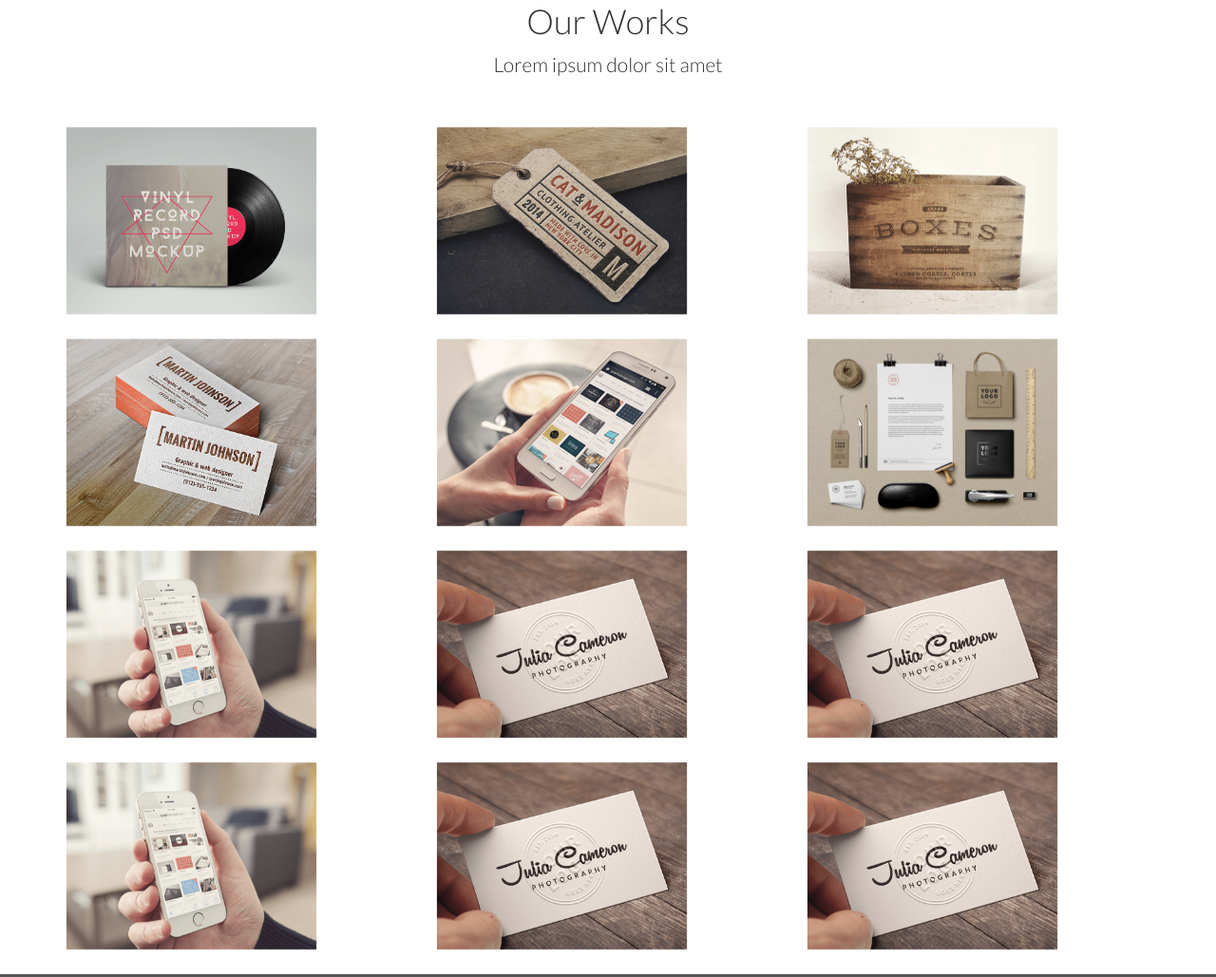
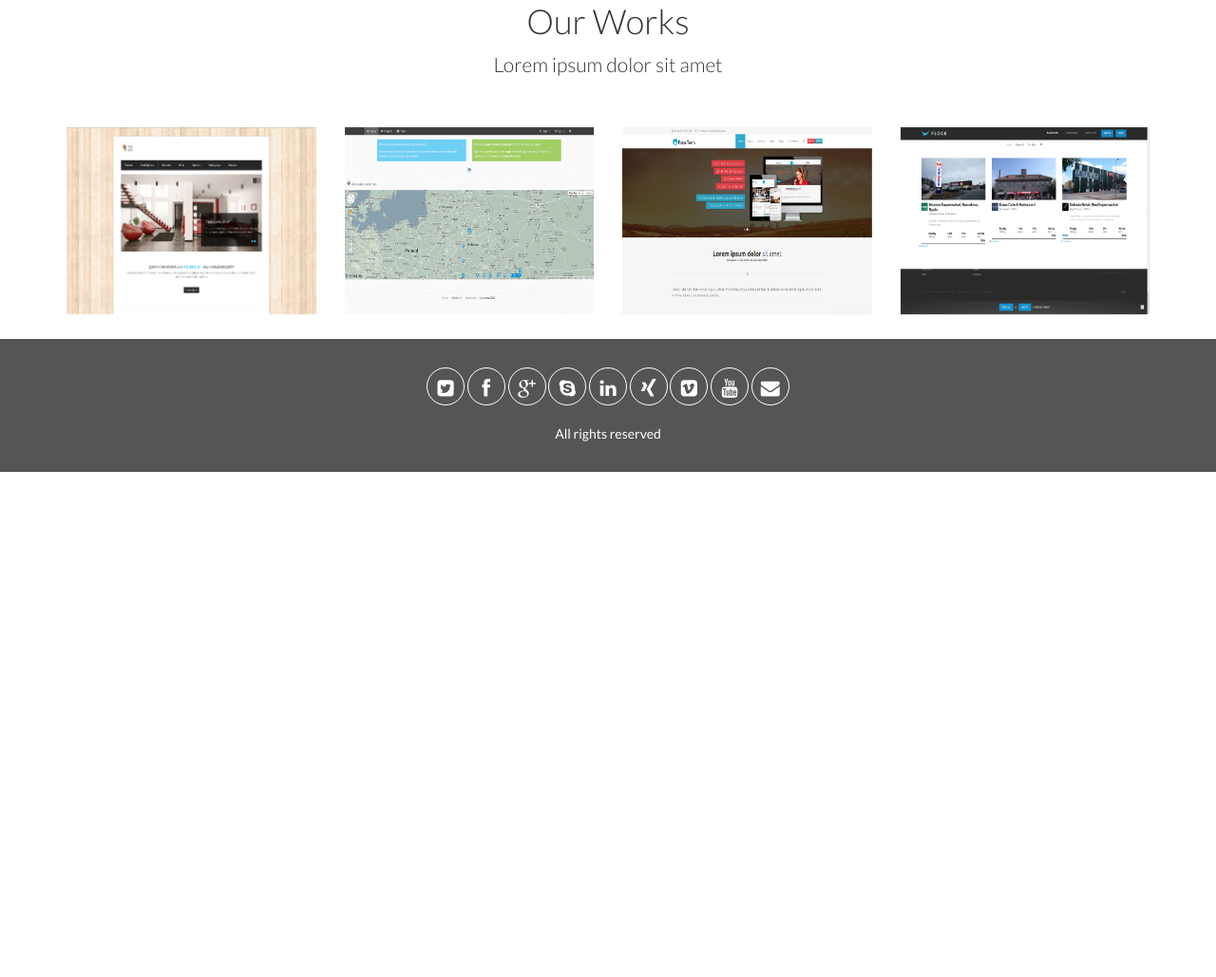
Before and after one commit to pipiy/business_event, a plain HTML site: page works.html in a window 1280 px wide. Shown: the part 67-1096 px from the top of the page at 95% size. After the commit the page ends 800 px from the top, so only its background shows below. Drawn offline with Linux system fonts and the light colour scheme; some packages are replaced by stand-ins of ours; a script that the page names is missing.

Commit message:
added our works to that page

```diff
--- a/works.html
+++ b/works.html
@@ -68,70 +68,24 @@
         </div>
         <div class="section-content">
           <div class="row">
-            <div class="col-sm-4 wow fadeInDown" data-wow-delay="1s" >
+            <div class="col-sm-3 wow fadeInDown" data-wow-delay="1s" >
               <article class="project">
-                <a href="single-work.html" class="project-thumbnail"><img src="images/shot-1.png"></a>
+                <a href="poliring.html" class="project-thumbnail"><img src="images/poliring-1.png"></a>
               </article>
             </div>
-            <div class="col-sm-4 wow fadeInDown" data-wow-delay="1.2s">
+            <div class="col-sm-3 wow fadeInDown" data-wow-delay="1.2s">
               <article class="project">
-                <a href="single-work.html" class="project-thumbnail"><img src="images/shot-4.png"></a>
+                <a href="greenarea.html" class="project-thumbnail"><img src="images/greenarea-1.png"></a>
               </article>
             </div>
-            <div class="col-sm-4 wow fadeInDown" data-wow-delay="1.4s">
+            <div class="col-sm-3 wow fadeInDown" data-wow-delay="1.4s">
               <article class="project">
-                <a href="single-work.html" class="project-thumbnail"><img src="images/shot-6.png"></a>
+                <a href="force-team.html" class="project-thumbnail"><img src="images/force-team-1.png"></a>
               </article>
             </div>
-          </div>
-          <div class="row">
-            <div class="col-sm-4 wow fadeInDown" data-wow-delay="1.6s">
+            <div class="col-sm-3 wow fadeInDown" data-wow-delay="1.4s">
               <article class="project">
-                <a href="single-work.html" class="project-thumbnail"><img src="images/shot-5.png"></a>
-              </article>
-            </div>
-            <div class="col-sm-4 wow fadeInDown" data-wow-delay="1.8s">
-              <article class="project">
-                <a href="single-work.html" class="project-thumbnail"><img src="images/shot-8.png"></a>
-              </article>
-            </div>
-            <div class="col-sm-4 wow fadeInDown" data-wow-delay="2s">
-              <article class="project">
-                <a href="single-work.html" class="project-thumbnail"><img src="images/shot-7.png"></a>
-              </article>
-            </div>
-          </div>
-          <div class="row">
-            <div class="col-sm-4 wow fadeInDown" data-wow-delay="2.2s">
-              <article class="project">
-                <a href="single-work.html" class="project-thumbnail"><img src="images/shot-3.png"></a>
-              </article>
-            </div>
-            <div class="col-sm-4 wow fadeInDown" data-wow-delay="2.4s">
-              <article class="project">
-                <a href="single-work.html" class="project-thumbnail"><img src="images/shot-2.png"></a>
-              </article>
-            </div>
-            <div class="col-sm-4 wow fadeInDown" data-wow-delay="2.6s">
-              <article class="project">
-                <a href="single-work.html" class="project-thumbnail"><img src="images/shot-2.png"></a>
-              </article>
-            </div>
-          </div>
-          <div class="row">
-            <div class="col-sm-4 wow fadeInDown" data-wow-delay="1s">
-              <article class="project">
-                <a href="single-work.html" class="project-thumbnail"><img src="images/shot-3.png"></a>
-              </article>
-            </div>
-            <div class="col-sm-4 wow fadeInDown" data-wow-delay="1.2s">
-              <article class="project">
-                <a href="single-work.html" class="project-thumbnail"><img src="images/shot-2.png"></a>
-              </article>
-            </div>
-            <div class="col-sm-4 wow fadeInDown" data-wow-delay="1.4s">
-              <article class="project">
-                <a href="single-work.html" class="project-thumbnail"><img src="images/shot-2.png"></a>
+                <a href="flockapital.html" class="project-thumbnail"><img src="images/flockapital.png"></a>
               </article>
             </div>
           </div>
```
